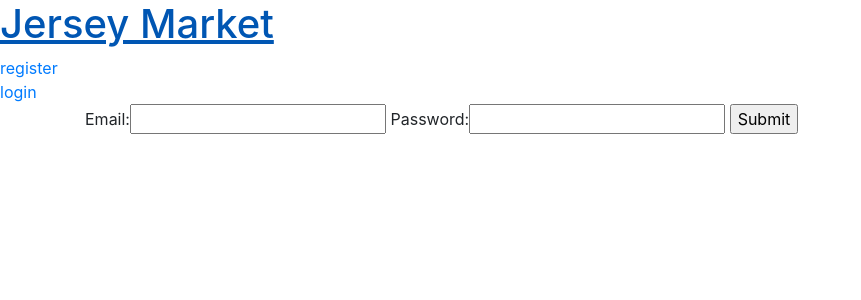
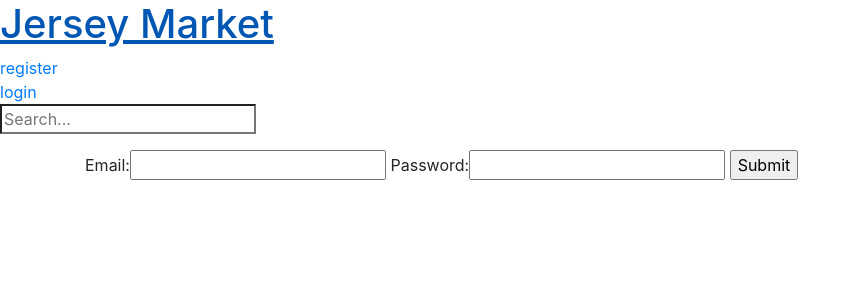
Before and after one commit to Michael1009/cs4260_ISA, a Django app: page /login_page in a window 1280 px wide. Shown: the top 300 px of the page, without its empty margins (0-861 px from the left). Run offline with Django 3.2, Linux system fonts and the light colour scheme; some libraries are stand-ins or nearby versions.

Commit message:
allow for search while not logged in

```diff
--- a/web/web_app/templates/web_app/base.html
+++ b/web/web_app/templates/web_app/base.html
@@ -15,19 +15,19 @@
             <h2>Hello {{ first_name }}!</h2>
             <div> <a href = "{% url 'logout' %}">logout</a> </div>
             <div> <a href = "{% url 'create_jersey' %}">create jersey</a> </div>
-            <div class="uk-navbar-center">
-                <div class="uk-navbar-item">
-                    <form class="uk-search uk-search-navbar" action="/search" method="get">
-                        <!-- {% csrf_token %} -->
-                        <span uk-search-icon></span>
-                        <input class="uk-search-input" name="query" value="{% if query %}{{query}}{%endif%}"type="search" placeholder="Search...">
-                    </form>
-                </div>
-            </div>
         {% else %}
             <div> <a href = "{% url 'register' %}">register</a> </div>
             <div> <a href = "{% url 'login_page' %}">login</a> </div>
         {% endif %}
+        <div class="uk-navbar-center">
+            <div class="uk-navbar-item">
+                <form class="uk-search uk-search-navbar" action="/search" method="get">
+                    <!-- {% csrf_token %} -->
+                    <span uk-search-icon></span>
+                    <input class="uk-search-input" name="query" value="{% if query %}{{query}}{%endif%}"type="search" placeholder="Search...">
+                </form>
+            </div>
+        </div>
         <div class="content container">
             <div class="row">
                 <div class="col-md-8">
```
